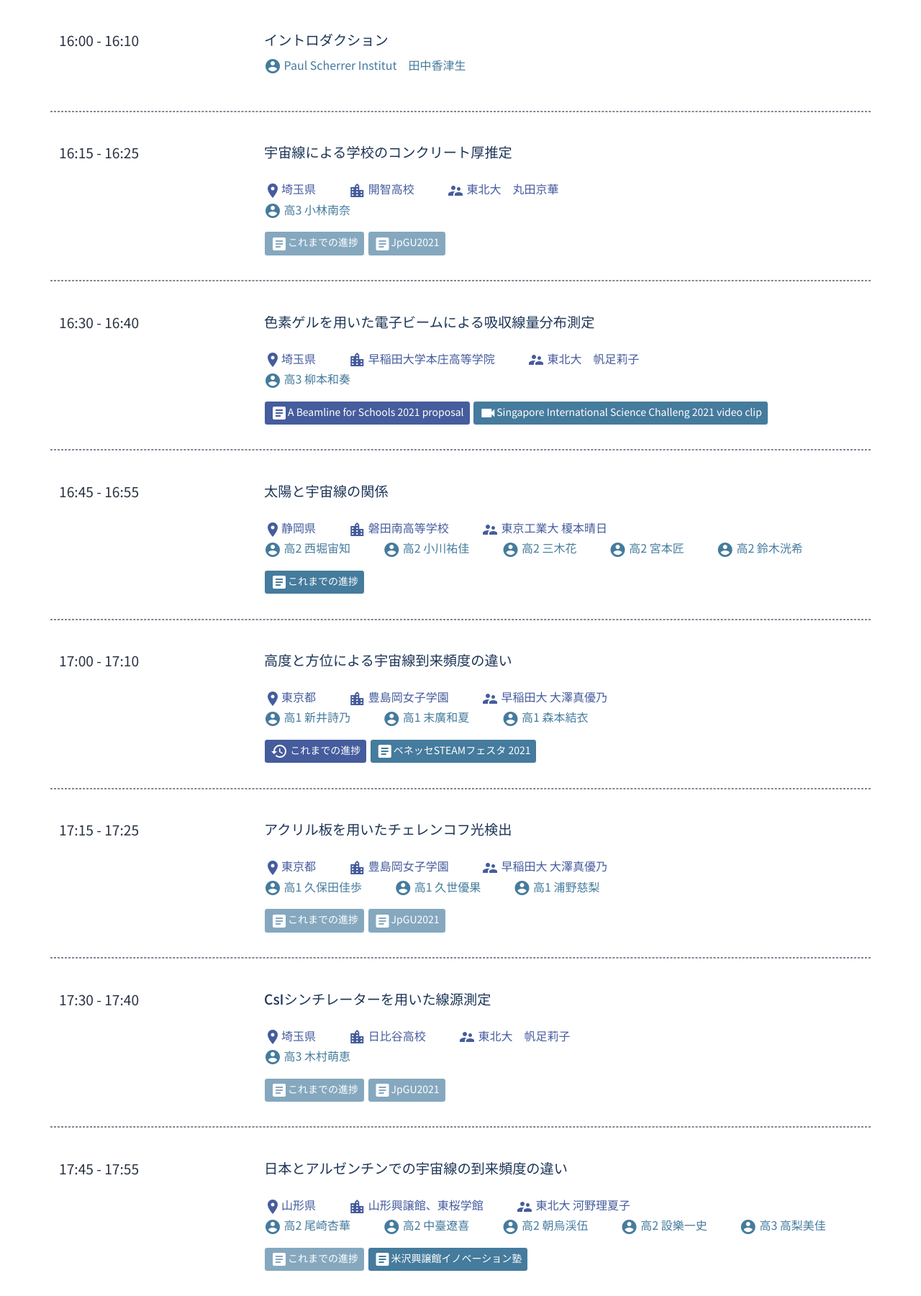
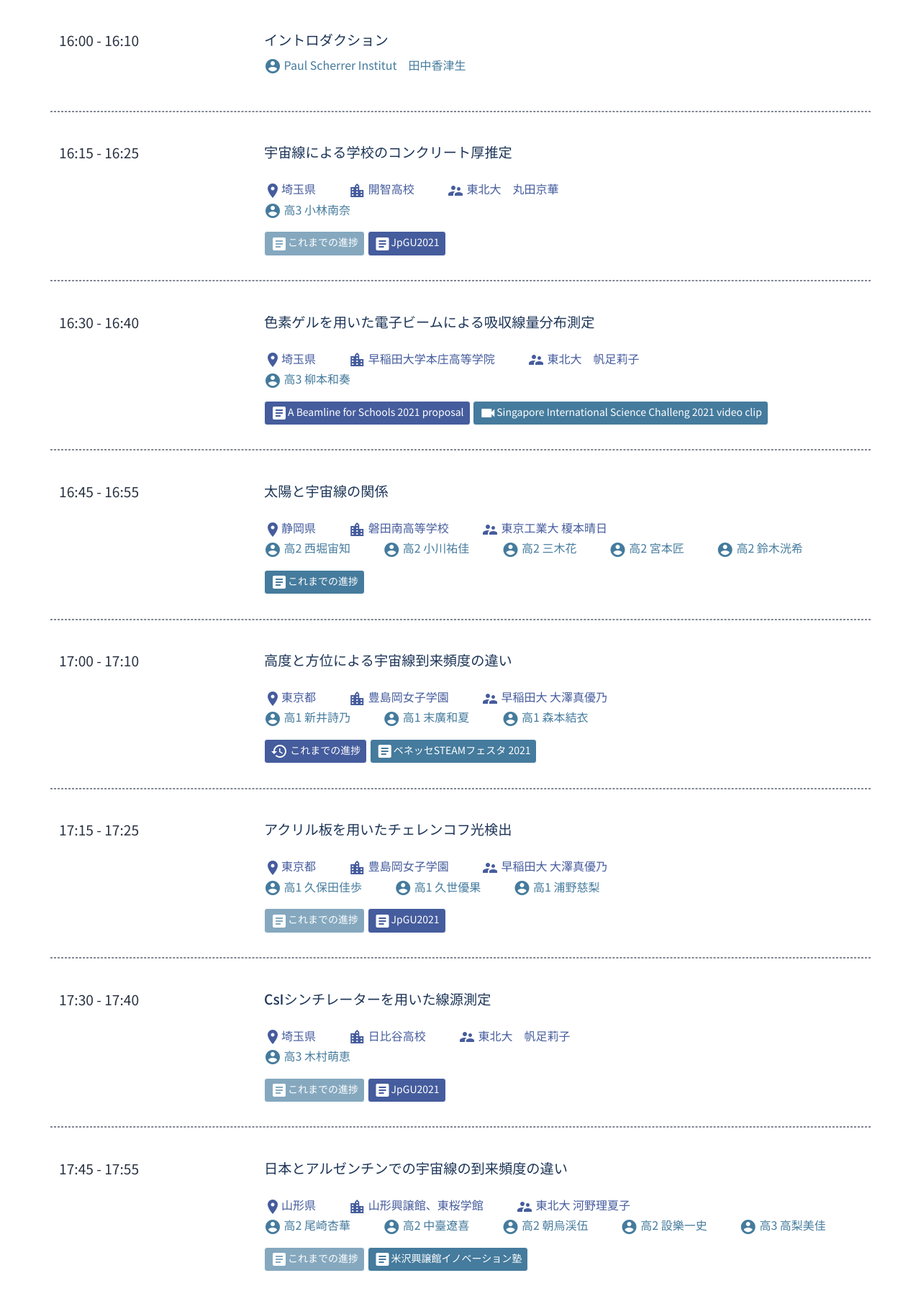
Before and after one commit to accel-kitchen/tanq-website, a PHP site: page /progress-report/2021-1/index.php in a window 1280 px wide. Shown: the part 1841-3642 px from the top of the page at 72% size. Run offline with PHP 8.4, Linux system fonts and the light colour scheme.

Commit message:
進捗報告会の発表資料をアップデート

```diff
--- a/progress-report/2021-1/index.php
+++ b/progress-report/2021-1/index.php
@@ -122,7 +122,8 @@ include($webroot."/header.php");
                         <span class="material-icons icon">account_circle</span> <span class="margin">高3 小林南奈</span>
                     </p>
                     <button class="btn text-white btn-sm rounded disabled"><span class="material-icons icon">article</span>これまでの進捗</button>
-                    <button class="btn text-white btn-sm rounded disabled"><span class="material-icons icon">article</span>JpGU2021</button>
+                    <button onclick="location.href='<?php echo $urlroot ?>/material/kaichi-jpgu2021.pdf'" class="btn history text-white btn-sm rounded"><span class="material-icons icon">article
+                    </span>JpGU2021</button>
                 </div>
             </div>
 
@@ -216,7 +217,8 @@ include($webroot."/header.php");
                         <span class="material-icons icon">account_circle</span> <span class="margin">高1 浦野慈梨</span>
                     </p>
                     <button class="btn text-white btn-sm rounded disabled"><span class="material-icons icon">article</span>これまでの進捗</button>
-                    <button class="btn text-white btn-sm rounded disabled"><span class="material-icons icon">article</span>JpGU2021</button>
+                    <button onclick="location.href='<?php echo $urlroot ?>/material/toshimagaokaB-jpgu2021.pdf'" class="btn history text-white btn-sm rounded"><span class="material-icons icon">article
+                    </span>JpGU2021</button>
                 </div>
             </div>
 
@@ -236,7 +238,8 @@ include($webroot."/header.php");
                         <span class="material-icons icon">account_circle</span> <span class="margin">高3 木村萌恵</span>
                     </p>
                     <button class="btn text-white btn-sm rounded disabled"><span class="material-icons icon">article</span>これまでの進捗</button>
-                    <button class="btn text-white btn-sm rounded disabled"><span class="material-icons icon">article</span>JpGU2021</button>
+                    <button onclick="location.href='<?php echo $urlroot ?>/material/hibiya-jpgu2021.pdf'" class="btn history text-white btn-sm rounded"><span class="material-icons icon">article
+                    </span>JpGU2021</button>
                 </div>
             </div>
             <div class="schedule row">
@@ -303,7 +306,8 @@ include($webroot."/header.php");
                     </p>
                     <button onclick="location.href='https://www.notion.so/kaduo/78a75b046b0145e4afee3ce5ed285e0a'" class="btn history text-white btn-sm rounded"><span class="material-icons icon">history
                     </span> これまでの進捗</button>
-                    <button class="btn text-white btn-sm rounded disabled"><span class="material-icons icon">article</span>JpGU2021</button>
+                    <button onclick="location.href='<?php echo $urlroot ?>/material/hiroo-jpgu2021.pdf'" class="btn history text-white btn-sm rounded"><span class="material-icons icon">article
+                    </span>JpGU2021</button>
                 </div>
             </div>
             <div class="schedule row">
```
